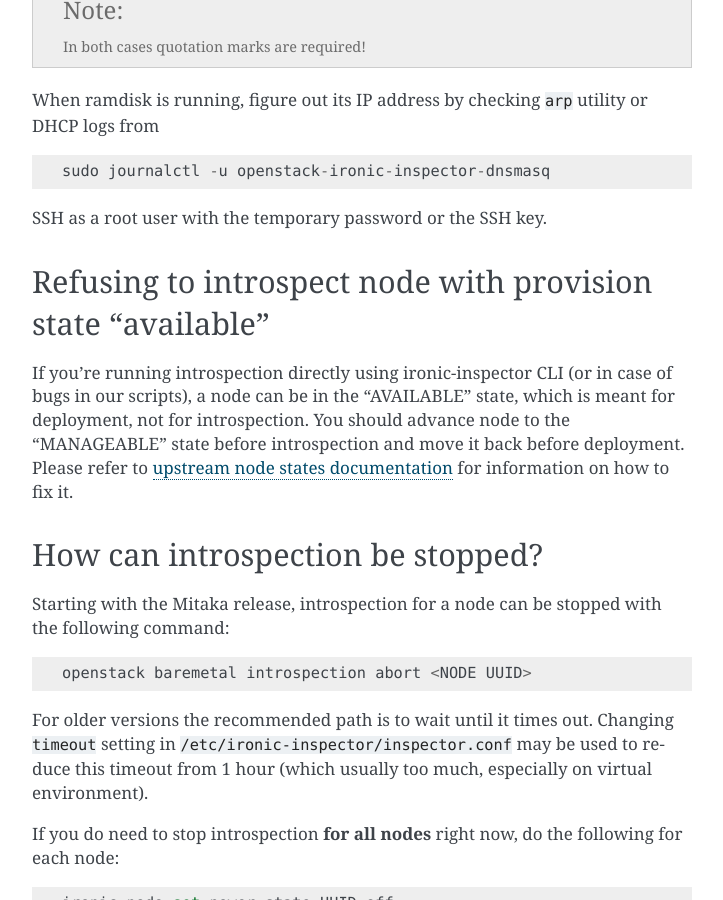
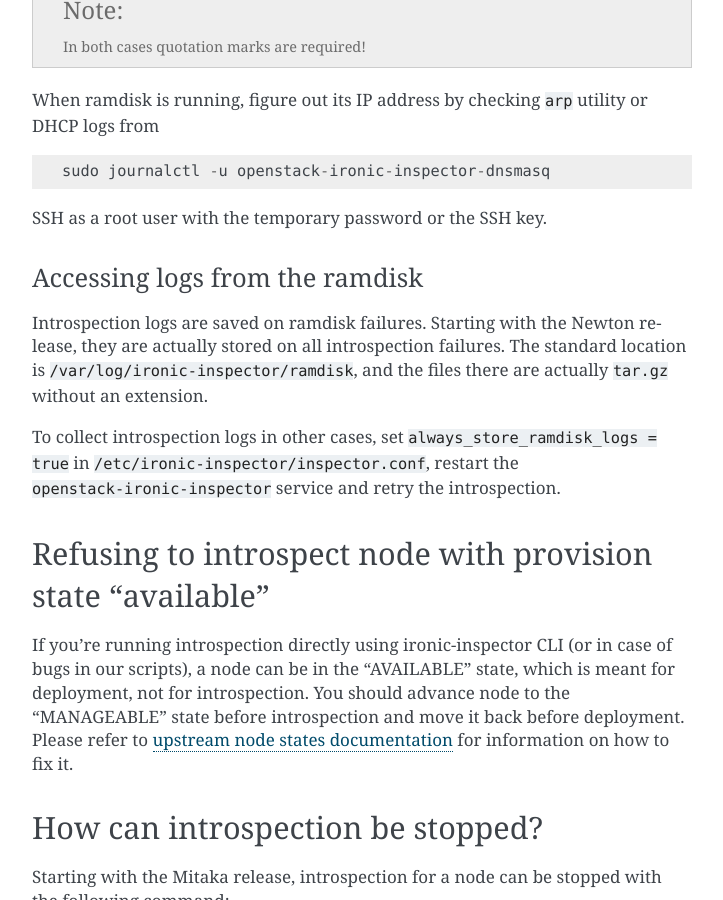
Before and after one commit to openstack-archive/tripleo-docs, a Sphinx documentation site: the page built from doc/source/troubleshooting/troubleshooting-nodes.rst, in a window 1280 px wide and 900 px high, scrolled down 1603 px. Shown: the whole window, without its empty margins (388-1111 px from the left). Built offline with Sphinx 7.4.7, drawn with Linux system fonts in a browser that asks for light colours; pages that are not in the unit, such as notebooks, are missing from menus; some of the changed text lies outside the part shown.

Commit message:
Document accessing stored introspection ramdisk logs
Change-Id: I4e96f94c929477dad13917442d966a6a1a3781e1

```diff
--- a/doc/source/troubleshooting/troubleshooting-nodes.rst
+++ b/doc/source/troubleshooting/troubleshooting-nodes.rst
@@ -83,6 +83,19 @@
 
 SSH as a root user with the temporary password or the SSH key.
 
+Accessing logs from the ramdisk
+~~~~~~~~~~~~~~~~~~~~~~~~~~~~~~~
+
+Introspection logs are saved on ramdisk failures. Starting with the Newton
+release, they are actually stored on all introspection failures. The standard
+location is ``/var/log/ironic-inspector/ramdisk``, and the files there are
+actually ``tar.gz`` without an extension.
+
+To collect introspection logs in other cases, set
+``always_store_ramdisk_logs = true`` in
+``/etc/ironic-inspector/inspector.conf``, restart the
+``openstack-ironic-inspector`` service and retry the introspection.
+
 Refusing to introspect node with provision state "available"
 ^^^^^^^^^^^^^^^^^^^^^^^^^^^^^^^^^^^^^^^^^^^^^^^^^^^^^^^^^^^^
 
```
